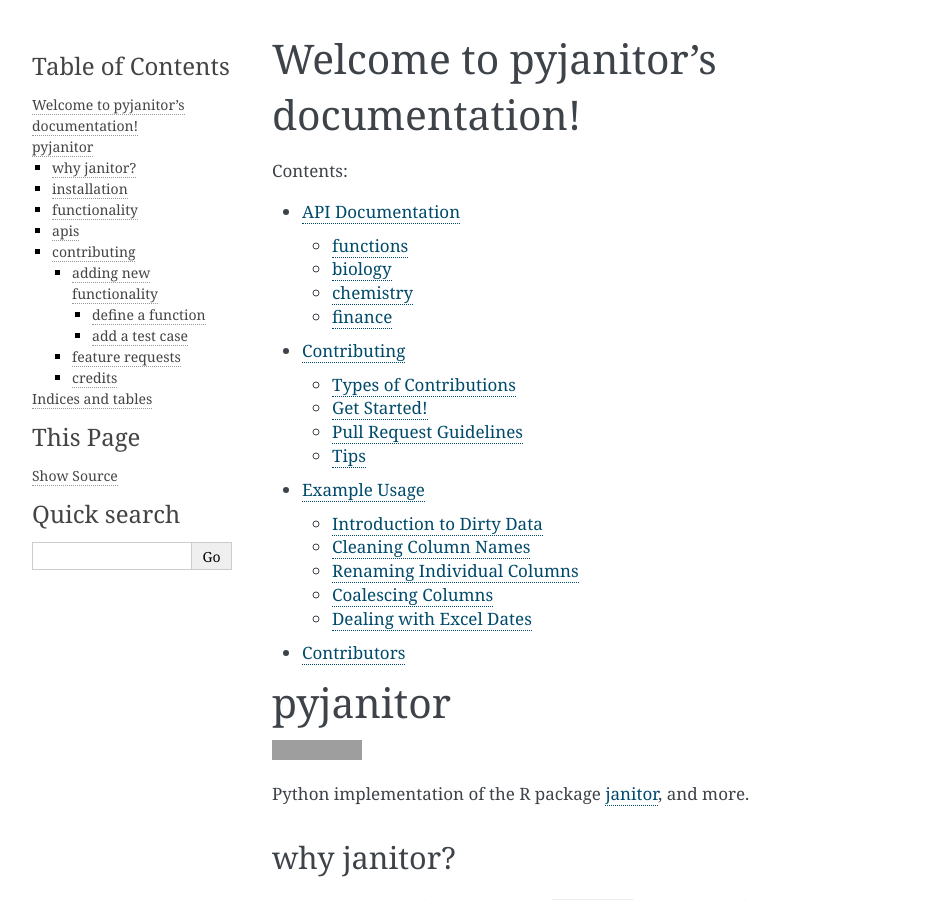
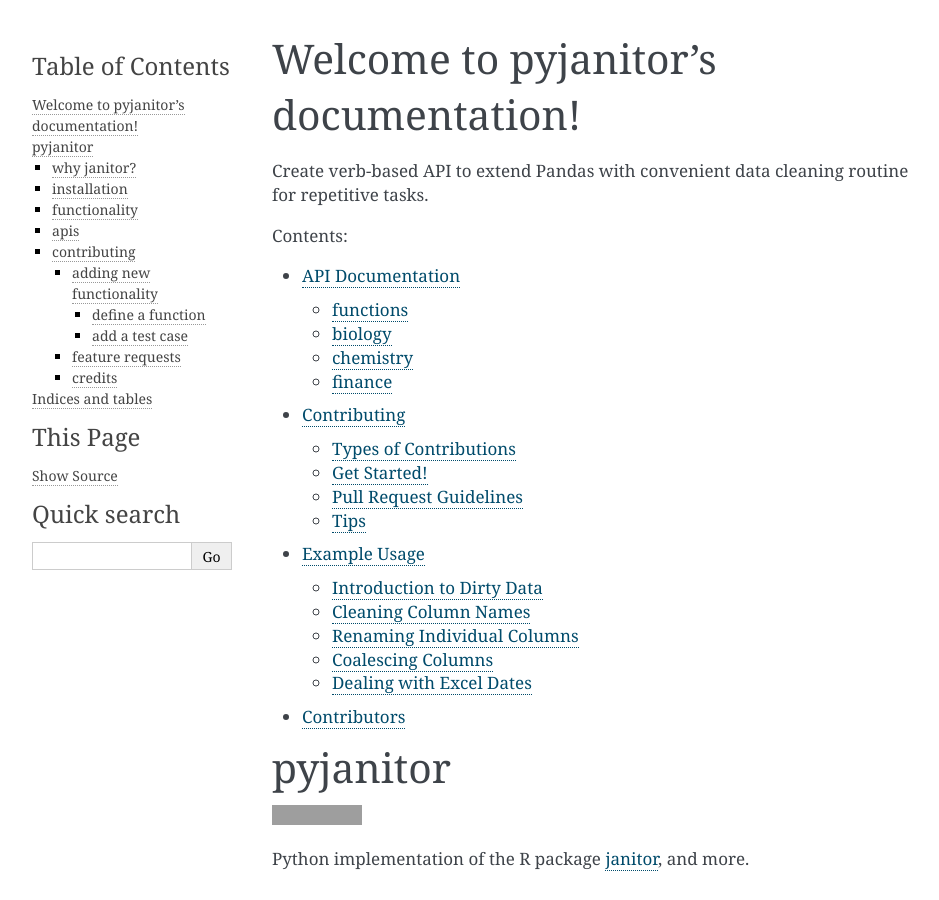
Before and after one commit to pyjanitor-devs/pyjanitor, a Sphinx documentation site: the page built from docs/index.rst, in a window 1280 px wide and 900 px high. Shown: the whole window, without its empty margins (148-1087 px from the left). Built offline with Sphinx 7.4.7, drawn with Linux system fonts in a browser that asks for light colours; grey boxes are pictures that could not be loaded.

Commit message:
Add brief summary to docs

```diff
--- a/docs/index.rst
+++ b/docs/index.rst
@@ -5,6 +5,8 @@
 
 Welcome to pyjanitor's documentation!
 =====================================
+Create verb-based API to extend Pandas with convenient data cleaning routine for
+repetitive tasks.
 
 .. toctree::
    :maxdepth: 2
```
